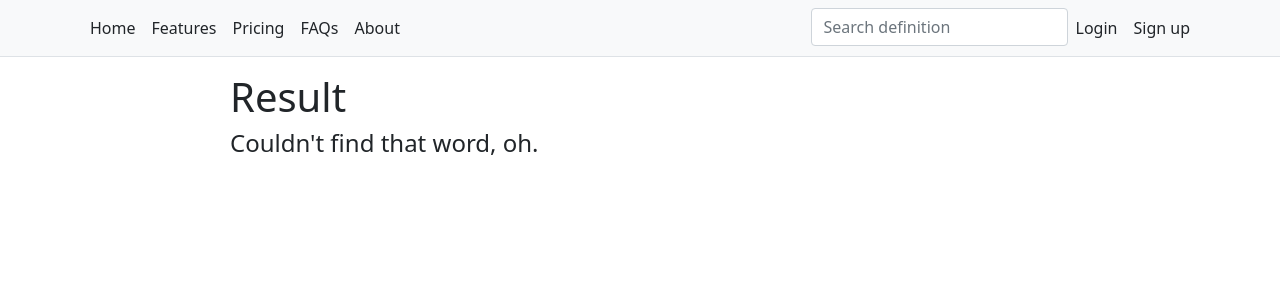
After one commit to alienperfect/Dictionary, a Django app: page /definition/search/ in a window 1280 px wide. The commit adds this page. Shown: the top 300 px of the page. Run offline with Django 4.2, Linux system fonts and the light colour scheme; data that the repository does not hold is empty; some libraries are stand-ins or nearby versions.

Commit message:
word search and index page

```diff
--- a/apps/account/urls.py
+++ b/apps/account/urls.py
@@ -6,7 +6,7 @@ app_name = 'account'
 urlpatterns = [
     path('signup/', SignUpView.as_view(), name='signup'),
     path('login/', CustomLoginView.as_view(), name='login'),
-    path('logout/', LogoutView.as_view(next_page=reverse_lazy('dictionary:main')), name='logout'),
+    path('logout/', LogoutView.as_view(next_page='/'), name='logout'),
     path('collection/add_new/', CollectionCreateView.as_view(), name='collection-create'),
     path('collection/<int:pk>/update/', CollectionUpdateView.as_view(), name='collection-update'),
     path('collections/', CollectionListView.as_view(), name='collection-list'),
--- a/apps/account/views.py
+++ b/apps/account/views.py
@@ -18,12 +18,12 @@ class SignUpView(CreateView):
         form.save()
         login(self.request, form.instance)
 
-        return HttpResponseRedirect(reverse_lazy('dictionary:main'))
+        return HttpResponseRedirect('/')
 
 
 class CustomLoginView(LoginView):
     template_name = 'account/login.html'
-    next_page = reverse_lazy('dictionary:main')
+    next_page = '/'
     redirect_authenticated_user = True
 
 
--- a/apps/dictionary/models.py
+++ b/apps/dictionary/models.py
@@ -23,7 +23,7 @@ class Word(models.Model):
         return self.word
 
     def get_absolute_url(self):
-        return reverse_lazy('dictionary:word-detail', kwargs={'word': self.word})
+        return reverse_lazy('dictionary:word-detail', kwargs={'pk': self.word})
 
     def get_parts_of_speech(self):
         PARTS_OF_SPEECH = (
--- a/apps/dictionary/urls.py
+++ b/apps/dictionary/urls.py
@@ -1,11 +1,10 @@
-from apps.dictionary.views import WordDetailView, WordCreateView, WordUpdateView
+from apps.dictionary.views import WordDetailView, WordCreateView, WordUpdateView, WordSearchView
 from django.urls import path
-from django.views.generic import TemplateView
 
 app_name = 'dictionary'
 urlpatterns = [
-    path('', TemplateView.as_view(template_name='dictionary/index.html'), name='main'),
     path('add_new/', WordCreateView.as_view(), name='word-create'),
+    path('search/', WordSearchView.as_view(), name='word-search'),
     path('<str:pk>/update/', WordUpdateView.as_view(), name='word-update'),
     path('<str:pk>/', WordDetailView.as_view(), name='word-detail'),
 ]
--- a/apps/dictionary/views.py
+++ b/apps/dictionary/views.py
@@ -3,7 +3,7 @@ from apps.dictionary.models import Word
 from django.http import HttpResponseRedirect
 from django.shortcuts import get_object_or_404
 from django.urls import reverse_lazy
-from django.views.generic import CreateView, DetailView, UpdateView
+from django.views.generic import CreateView, DetailView, UpdateView, ListView
 
 
 class WordDetailView(DetailView):
@@ -30,3 +30,14 @@ class WordUpdateView(UpdateView):
     form_class = WordUpdateForm
     template_name = 'dictionary/word_update.html'
     success_url = reverse_lazy('dictionary:main')
+
+
+class WordSearchView(ListView):
+    model = Word
+    template_name = 'dictionary/word_search_result.html'
+
+    def get_queryset(self):
+        query = self.request.GET.get('q', '')
+        word_list = Word.objects.filter(word__iexact=query)
+
+        return word_list
--- a/config/urls.py
+++ b/config/urls.py
@@ -1,8 +1,10 @@
 from django.contrib import admin
 from django.urls import path, include
+from django.views.generic import TemplateView
 
 urlpatterns = [
     path('admin/', admin.site.urls),
+    path('', TemplateView.as_view(template_name='index.html')),
     path('api/', include('apps.api.urls', namespace='api')),
     path('definition/', include('apps.dictionary.urls', namespace='dictionary')),
     path('account/', include('apps.account.urls', namespace='account')),
--- a/templates/base.html
+++ b/templates/base.html
@@ -13,15 +13,34 @@
     {% block title %}<title>Document</title>{% endblock %}
 </head>
 
-<body style="padding-left: 15em; padding-right: 15em; padding-top: 1em; padding-bottom: 1em;">
-    <div class="d-flex justify-content-end">
-        {% if user.is_authenticated %}
-            {{ user.username }}
-        {% else %}
-            Not logged in
-        {% endif %}
+<body>
+    <nav class="py-2 bg-light border-bottom">
+        <div class="container d-flex flex-wrap">
+          <ul class="nav me-auto">
+            <li class="nav-item"><a href="#" class="nav-link link-dark px-2 active" aria-current="page">Home</a></li>
+            <li class="nav-item"><a href="#" class="nav-link link-dark px-2">Features</a></li>
+            <li class="nav-item"><a href="#" class="nav-link link-dark px-2">Pricing</a></li>
+            <li class="nav-item"><a href="#" class="nav-link link-dark px-2">FAQs</a></li>
+            <li class="nav-item"><a href="#" class="nav-link link-dark px-2">About</a></li>
+          </ul>
+          <ul class="nav">
+            <form action="{% url 'dictionary:word-search' %}" class="col-12 col-lg-auto mb-3 mb-lg-0">
+                <input name="q" type="search" class="form-control" placeholder="Search definition" aria-label="Search">
+            </form>
+
+            {% if user.is_authenticated %}
+                <li class="nav-item" style="padding-left: 1em; line-height: 2.5em;">{{ user.username }}</li>
+            {% else %}
+                <li class="nav-item"><a href="{% url 'account:login' %}" class="nav-link link-dark px-2">Login</a></li>
+                <li class="nav-item"><a href="{% url 'account:signup' %}" class="nav-link link-dark px-2">Sign up</a></li>
+            {% endif %}
+          </ul>
+        </div>
+      </nav>
+
+
+    <div class="container" style="padding-left: 10em; padding-right: 10em; padding-top: 1em; padding-bottom: 1em;">
+        {% block content %}{% endblock %}
     </div>
-
-    {% block content %}{% endblock %}
 </body>
 </html>
--- a/templates/dictionary/index.html
+++ /dev/null
@@ -1 +0,0 @@
-<h1>hello your computer has virus</h1>
--- /dev/null
+++ b/templates/dictionary/word_search_result.html
@@ -0,0 +1,16 @@
+{% extends "base.html" %}
+{% load dictionary_filters %}
+
+{% block title %}<title>Search</title>{% endblock %}
+
+{% block content %}
+    <h1>Result</h1>
+
+    {% if word_list %}
+        {% for word in word_list %}
+            <a href="{{ word.get_absolute_url }}">{{ word }}</a>
+        {% endfor %}
+    {% else %}
+        <h4>Couldn't find that word, oh.</h4>
+    {% endif %}
+{% endblock %}
```
Also changed, not shown: templates/index.html (added, +19 -0 lines).
